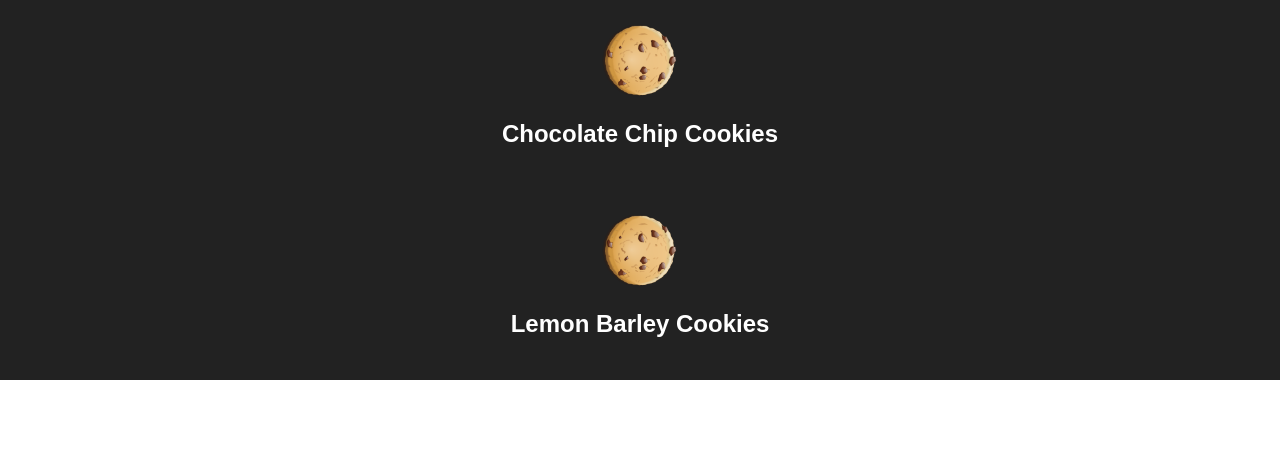
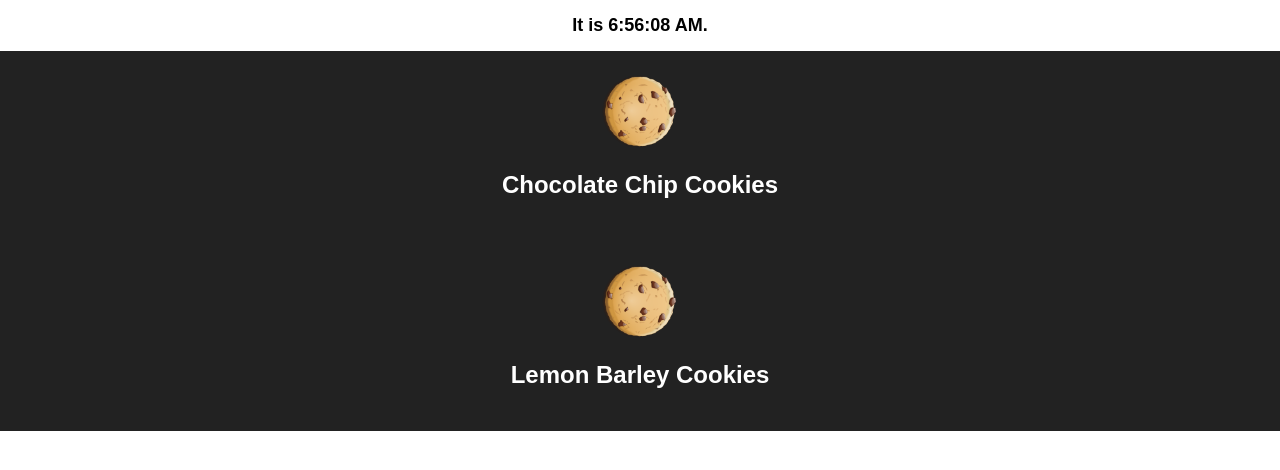
Before and after one commit to turtle96/cookies, a React (Create React App) app: page / in a window 1280 px wide. Shown: the top 470 px of the page. Built offline with nearby package versions, Linux system fonts and the light colour scheme.

Commit message:
add a clock

```diff
--- a/src/App.js
+++ b/src/App.js
@@ -1,3 +1,5 @@
+// All React components must act like pure functions with respect to their props.
+
 import React, { Component } from 'react';
 import cookie from './cookie.png';
 import './App.css';
@@ -6,7 +8,8 @@ import './App.css';
 class App extends Component {
   render() {
     return (
-      <div>
+      <div className="App">
+        <Clock/>
         <Box label="Chocolate Chip"/>
         <Box label="Lemon Barley"/>
       </div>
@@ -16,8 +19,9 @@ class App extends Component {
 
 // or define a component this way
 function Box(props) {
+  // className used to specify a CSS class, check App.css
   return (
-    <div className="App">
+    <div>
       <header className="App-header">
         <Cookie label={props.label}/>
       </header>
@@ -36,4 +40,23 @@ class Cookie extends Component {
   }
 }
 
+// using component allows use of additional features such as local state and lifecycle hooks
+class Clock extends React.Component {
+  constructor(props) {
+    // call the base constructor with props
+    super(props);
+
+    // assigns the initial this.state
+    this.state = {date: new Date()};
+  }
+
+  render() {
+    return (
+      <div>
+        <h2 className="App-intro">It is {this.state.date.toLocaleTimeString()}.</h2>
+      </div>
+    );
+  }
+}
+
 export default App;
```
